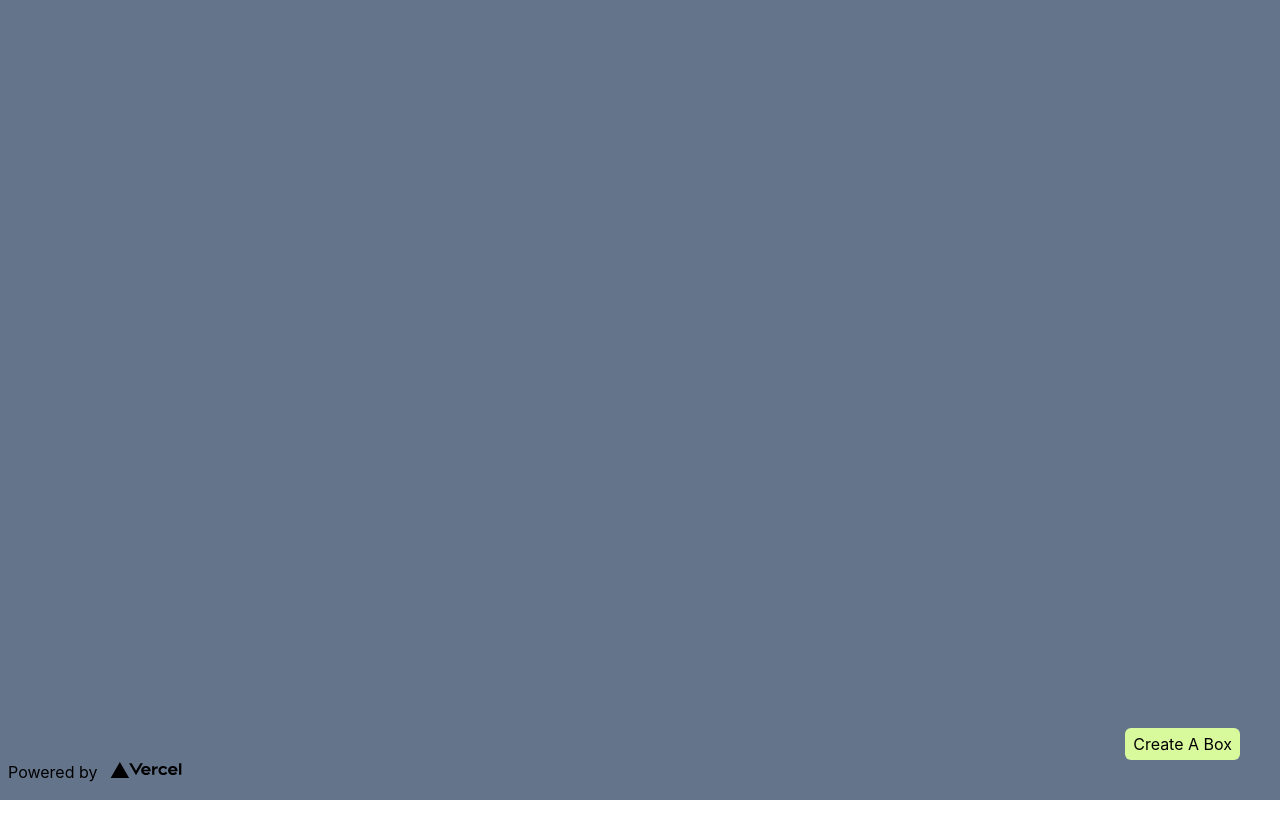
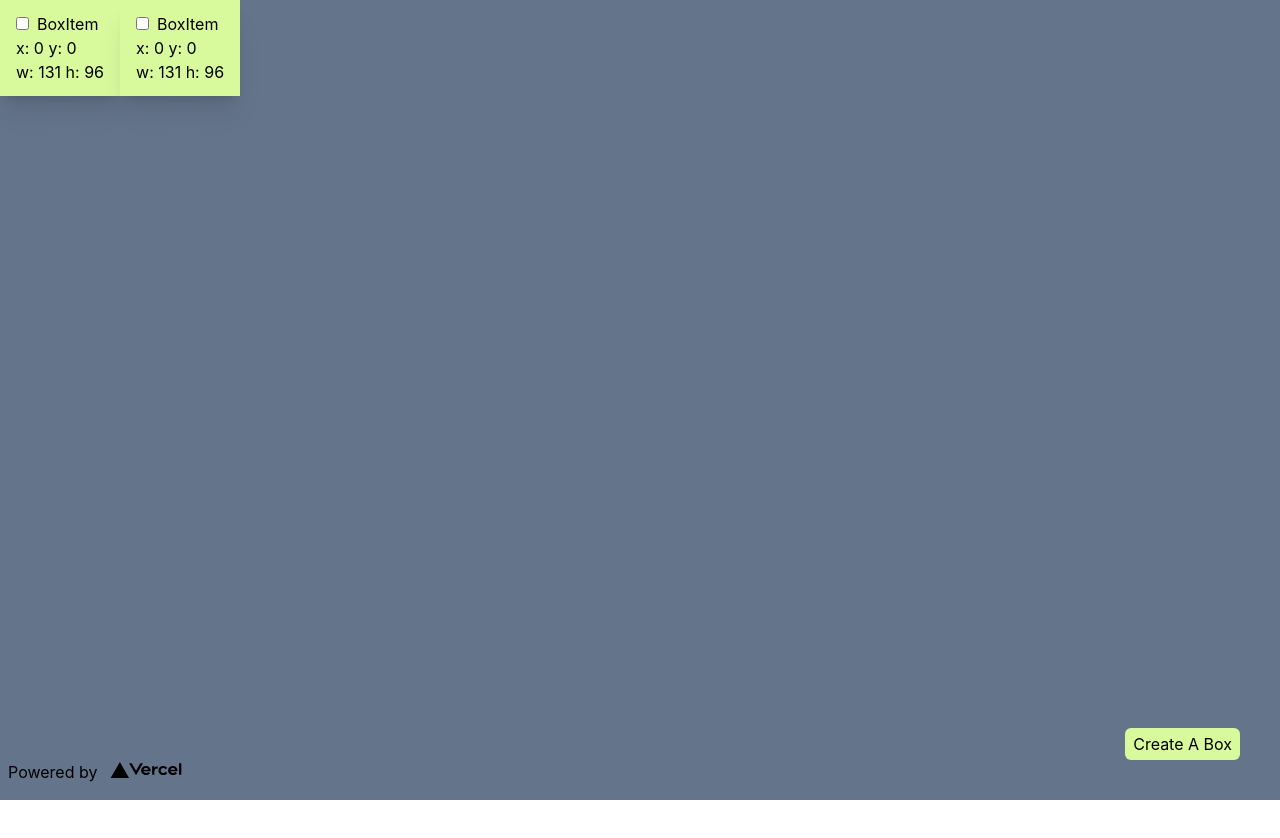
Before and after one commit to so2liu/super-simple-miro-copy, a Next.js app: page / in a window 1280 px wide. Shown: the top 838 px of the page. Built offline with nearby package versions, Linux system fonts and the light colour scheme.

Commit message:
chore: add default element

```diff
--- a/state/element.ts
+++ b/state/element.ts
@@ -17,7 +17,7 @@ interface Element {
 
 export const elementIdsState = atom<Array<string>>({
     key: "elementIds",
-    default: [],
+    default: ["default-1", "default-2"],
 });
 
 const elementAtom = atomFamily<Element, string>({
```
